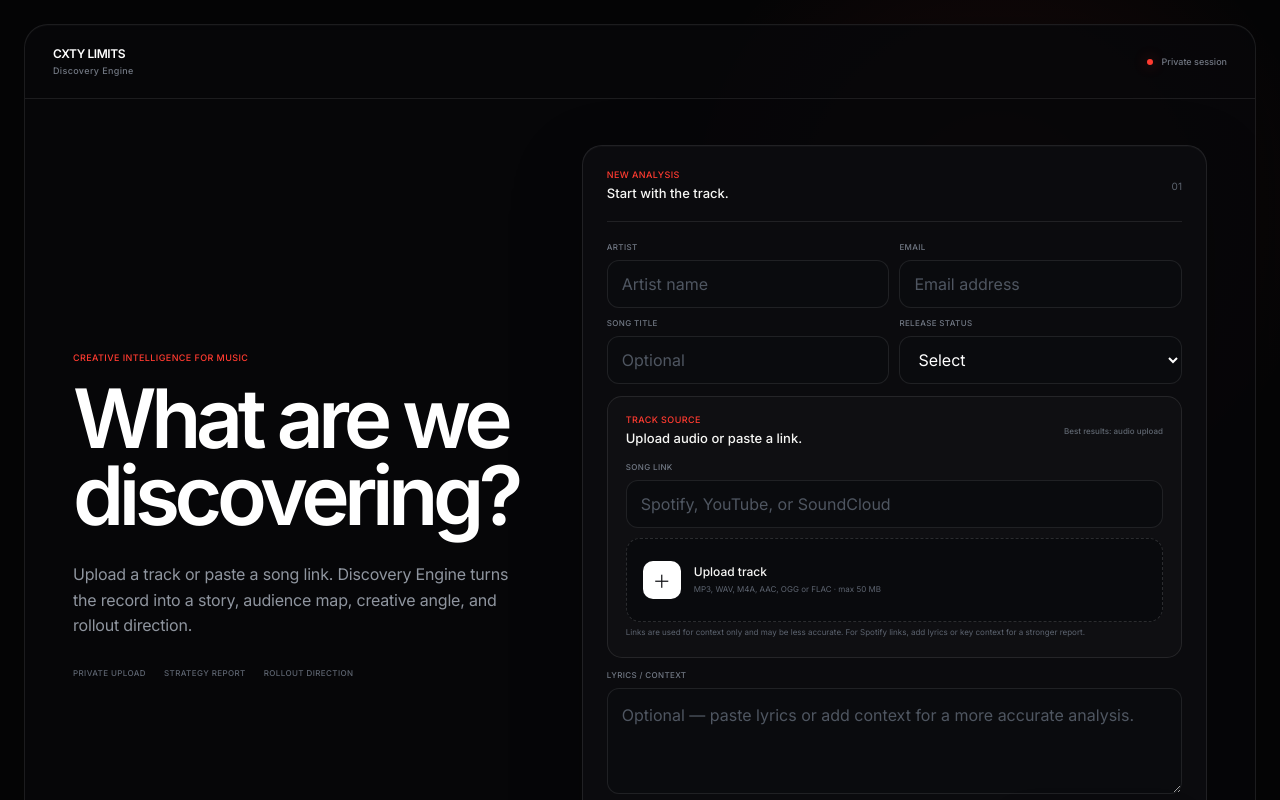
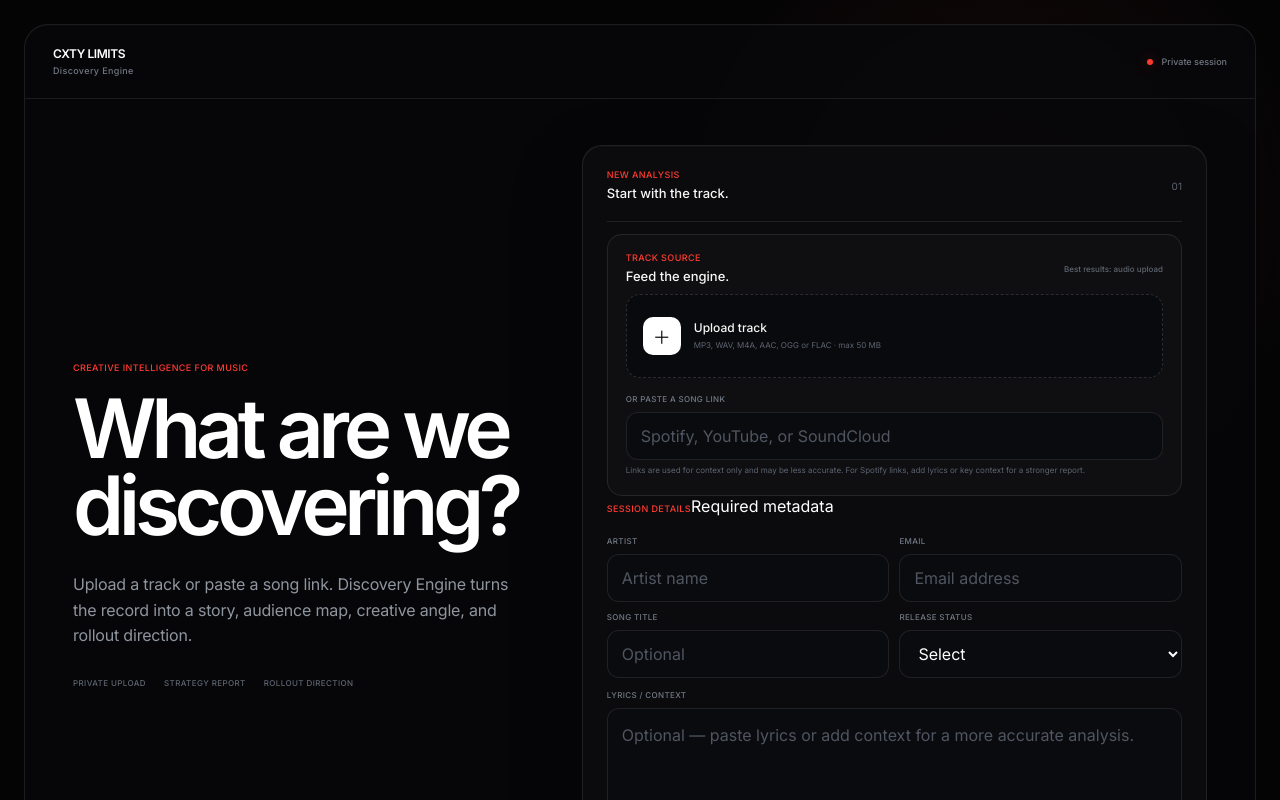
Before and after one commit to cxtylimits/cxty-limits-creatives-discovery-engine, a Next.js app: page / in a window 1280 px wide. Shown: the top 800 px of the page. Built offline with nearby package versions, Linux system fonts and the light colour scheme.

Commit message:
Update styling and labels in page.tsx

```diff
--- a/app/page.tsx
+++ b/app/page.tsx
@@ -311,7 +311,7 @@ export default function Home() {
 
         <div className="engine-grid">
           <section className="engine-intro">
-            <p className="engine-kicker">Creative intelligence for music</p>
+            <p className="engine-kicker live-red">Creative intelligence for music</p>
 
             <h1 className="engine-title">
               What are we
@@ -335,10 +335,62 @@ export default function Home() {
           <form onSubmit={handleSubmit} className="composer-panel">
             <div className="composer-header">
               <div>
-                <span className="composer-label">New analysis</span>
+                <span className="composer-label live-red">New analysis</span>
                 <strong>Start with the track.</strong>
               </div>
               <span className="composer-step">01</span>
+            </div>
+
+            <div className="track-source track-source-hero">
+              <div className="track-source-head">
+                <div>
+                  <span className="composer-label live-red">Track source</span>
+                  <strong>Feed the engine.</strong>
+                </div>
+                <span className="source-note">Best results: audio upload</span>
+              </div>
+
+              <div className="source-grid">
+                <div className="upload-shell">
+                  <div>
+                    <span className="upload-icon">＋</span>
+                    <div>
+                      <strong>Upload track</strong>
+                      <p>MP3, WAV, M4A, AAC, OGG or FLAC · max 50 MB</p>
+                      <span className="upload-life" aria-hidden="true">
+                        <i /><i /><i /><i /><i /><i /><i /><i /><i />
+                      </span>
+                    </div>
+                  </div>
+
+                  <input
+                    name="songFile"
+                    type="file"
+                    accept=".mp3,.wav,.m4a,.aac,.ogg,.flac,audio/mpeg,audio/wav,audio/mp4,audio/x-m4a,audio/aac,audio/ogg,audio/flac"
+                    className="upload-input"
+                  />
+                </div>
+
+                <label className="link-shell link-shell-hero">
+                  <span>Or paste a song link</span>
+                  <input
+                    name="songLink"
+                    placeholder="Spotify, YouTube, or SoundCloud"
+                    className="composer-input composer-link"
+                  />
+                </label>
+              </div>
+
+              <p className="track-source-note">
+                Links are used for context only and may be less accurate. For
+                Spotify links, add lyrics or key context for a stronger report.
+              </p>
+            </div>
+
+            <div className="session-meta">
+              <div className="session-meta-head">
+                <span className="composer-label">Session details</span>
+                <span>Required metadata</span>
               </div>
 
               <div className="composer-grid">
@@ -388,46 +440,6 @@ export default function Home() {
                   </select>
                 </label>
               </div>
-
-            <div className="track-source">
-              <div className="track-source-head">
-                <div>
-                  <span className="composer-label">Track source</span>
-                  <strong>Upload audio or paste a link.</strong>
-                </div>
-                <span className="source-note">Best results: audio upload</span>
-              </div>
-
-              <label className="link-shell">
-                <span>Song link</span>
-                <input
-                  name="songLink"
-                  placeholder="Spotify, YouTube, or SoundCloud"
-                  className="composer-input composer-link"
-                />
-              </label>
-
-              <div className="upload-shell">
-                <div>
-                  <span className="upload-icon">＋</span>
-                  <div>
-                    <strong>Upload track</strong>
-                    <p>MP3, WAV, M4A, AAC, OGG or FLAC · max 50 MB</p>
-                  </div>
-                </div>
-
-                <input
-                  name="songFile"
-                  type="file"
-                  accept=".mp3,.wav,.m4a,.aac,.ogg,.flac,audio/mpeg,audio/wav,audio/mp4,audio/x-m4a,audio/aac,audio/ogg,audio/flac"
-                  className="upload-input"
-                />
-              </div>
-
-              <p className="track-source-note">
-                Links are used for context only and may be less accurate. For
-                Spotify links, add lyrics or key context for a stronger report.
-              </p>
             </div>
 
             <label className="lyrics-shell">
```
Lines whose indentation alone changed are shown as unchanged.
